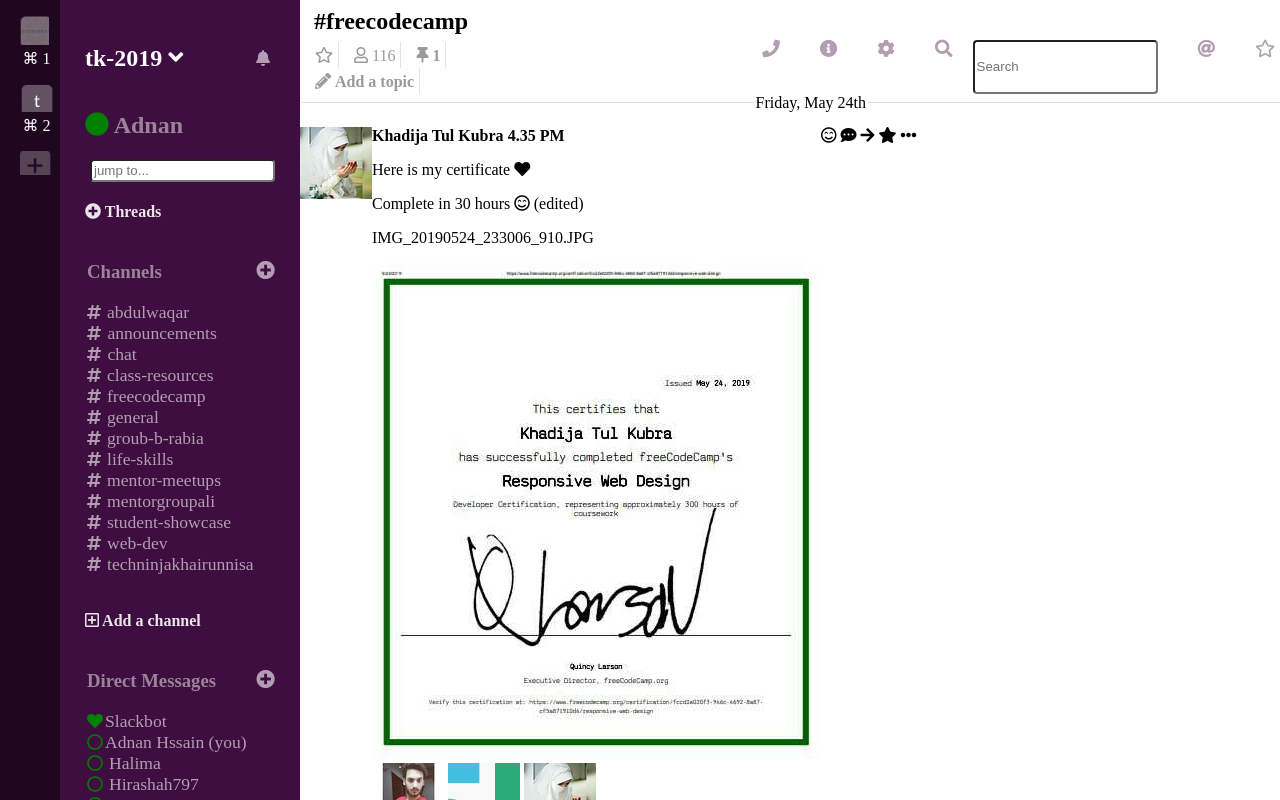
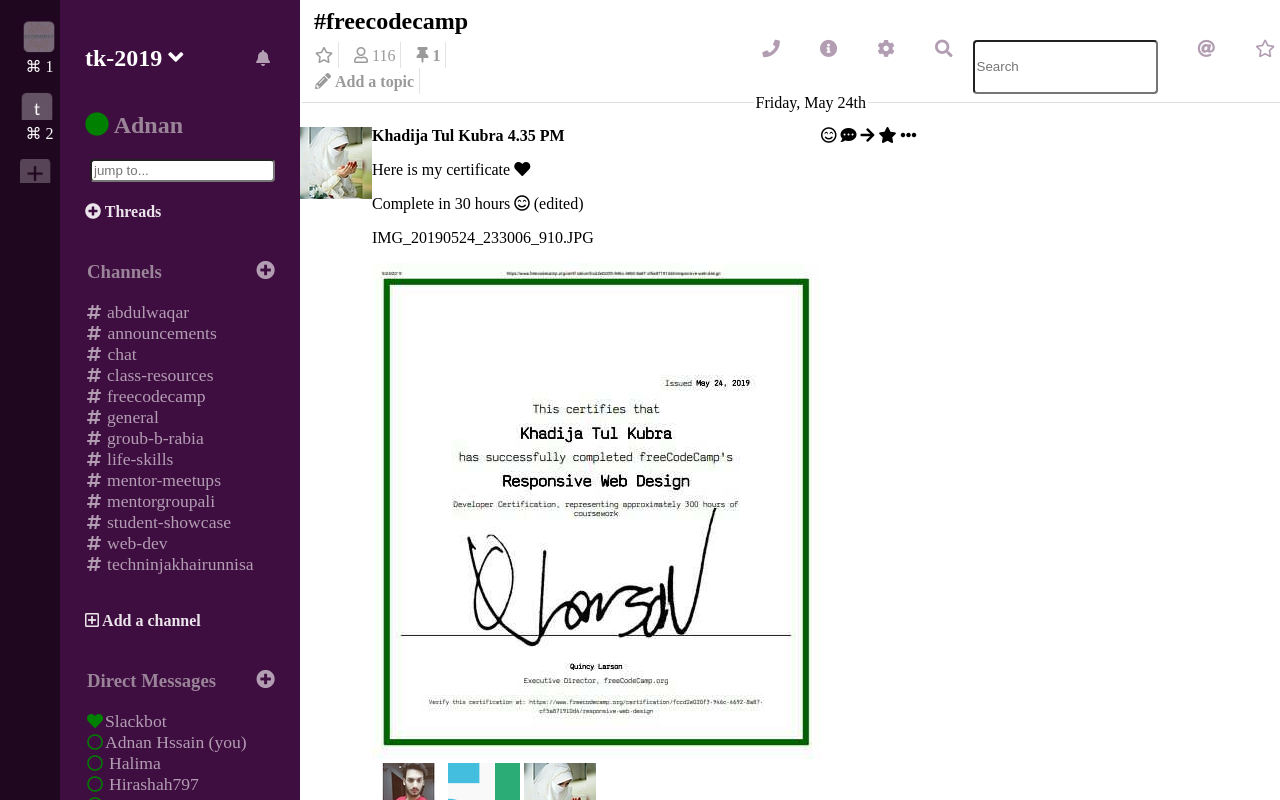
Before and after one commit to add985/My-slack-page, a plain HTML site: page index.html in a window 1280 px wide. Shown: the top 800 px of the page. Drawn offline with Linux system fonts and the light colour scheme.

Commit message:
Update index.html

```diff
--- a/index.html
+++ b/index.html
@@ -17,7 +17,7 @@
      <section class="figures">
         <div>
             <figure class="fig-side">
-                <img src="New folder/snap1.png"alt="ecoenergy">
+                <img src="New folder/snap2.png"alt="ecoenergy">
                 <figcaption>&#8984 1</figcaption>
             </figure>
             <figure class="fig-side">
```
